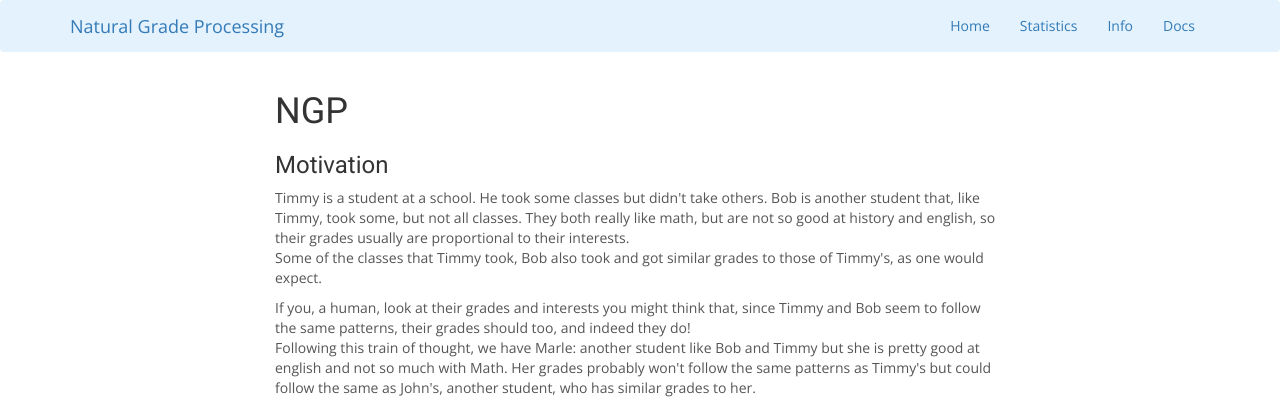
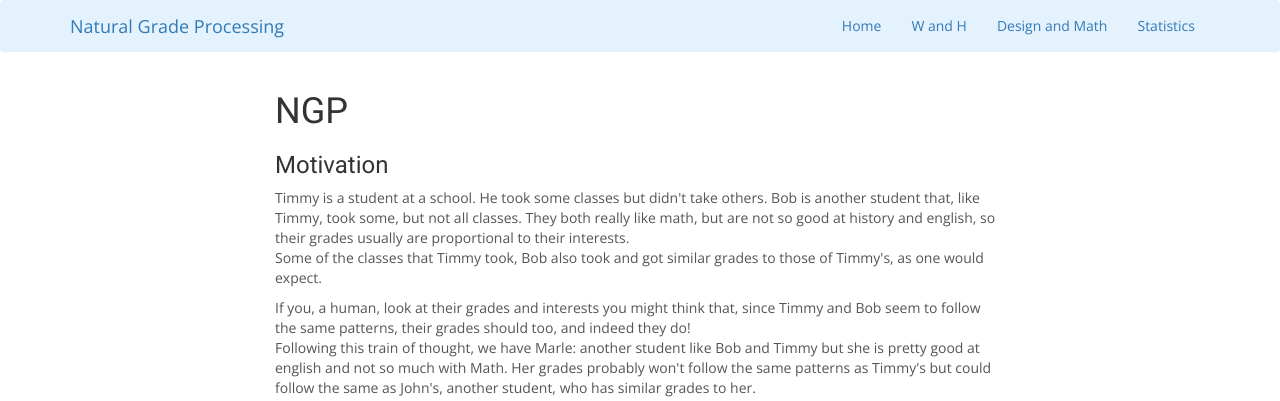
Before and after one commit to Maronato/NGP, a Django app: page / in a window 1280 px wide. Shown: the top 401 px of the page. Run offline with Django 3.2, Linux system fonts and the light colour scheme; some libraries are stand-ins or nearby versions.

Commit message:
commenting

```diff
--- a/interface/templates/base.html
+++ b/interface/templates/base.html
@@ -2,18 +2,20 @@
 <html>
 
 <head>
+	<!-- Load project's staticfiles -->
 	{% load staticfiles %}
 	<meta charset="utf-8">
 	<meta http-equiv="X-UA-Compatible" content="IE=edge">
 	<meta name="viewport" content="width=device-width, initial-scale=1">
-	<!-- The above 3 meta tags *must* come first in the head; any other head content must come *after* these tags -->
-	<meta name="description" content="">
-	<meta name="author" content="">
+	<meta name="description" content="Natural Grade Processing">
+	<meta name="author" content="Maronato">
 
 	<title>NGP</title>
 
 
 	<!-- Bootstrap core CSS -->
+	<!-- I load both bootstrap 4 and 3 because bootstrap 4 breaks some stuff in my code but I still want to use its cool colored navbars and tables -->
+	<!-- The pages are pretty lightweight so I can afford it -->
 	<link rel="stylesheet" href="https://maxcdn.bootstrapcdn.com/bootstrap/4.0.0-alpha.2/css/bootstrap.min.css" integrity="sha384-y3tfxAZXuh4HwSYylfB+J125MxIs6mR5FOHamPBG064zB+AFeWH94NdvaCBm8qnd" crossorigin="anonymous">
 	<link rel="stylesheet" href="https://maxcdn.bootstrapcdn.com/bootstrap/3.3.7/css/bootstrap.min.css" integrity="sha384-BVYiiSIFeK1dGmJRAkycuHAHRg32OmUcww7on3RYdg4Va+PmSTsz/K68vbdEjh4u" crossorigin="anonymous">
 
@@ -40,7 +42,7 @@
 	<!-- Page style -->
 	{% block extend_style %}{% endblock %}
 
-	<!-- Custom styles for this template -->
+	<!-- Custom styles for this template that aren't really used but could be in the future -->
 	<link href="https://fonts.googleapis.com/icon?family=Material+Icons" rel="stylesheet">
 	<link href="//maxcdn.bootstrapcdn.com/font-awesome/4.1.0/css/font-awesome.min.css" rel="stylesheet">
 
@@ -65,6 +67,7 @@
 </head>
 
 <body>
+	<!-- The navbar -->
 	<nav class="navbar navbar-light" style="background-color: #e3f2fd;">
 		<div class="container">
 			<div class="navbar-header">
@@ -83,18 +86,18 @@
 						</a>
 					</li>
 					<li>
-						<a href="/stats/">
-							Statistics
+						<a href="/example/">
+							W and H
 						</a>
 					</li>
 					<li>
 						<a href="/info/">
-							Info
+							Design and Math
 						</a>
 					</li>
 					<li>
-						<a href="/docs/">
-							Docs
+						<a href="/stats/">
+							Statistics
 						</a>
 					</li>
 				</ul>
@@ -102,8 +105,10 @@
 		</div>
 	</nav>
 
+	<!-- Pages displayed here -->
+	{% block content %}{% endblock %}
 
-	{% block content %}{% endblock %}
+	<!-- Footer -->
 	<footer class="site-footer col-md-12">
 		<p>
 			CS50's Final Project
--- a/interface/templates/example.html
+++ b/interface/templates/example.html
@@ -2,6 +2,8 @@
 {% block extend_scripts %}
 <script>
     $(document).ready(function() {
+
+        // When the document loads, use ajax to get predictions of values in #table and then load them onto #PredTable
         var table = $('#table').tableToJSON();
         var features = 2
         var eC = 0.001
--- a/interface/templates/index.html
+++ b/interface/templates/index.html
@@ -1,4 +1,6 @@
 {% extends "base.html" %} {% load staticfiles %} {% block content %}
+
+<!-- The html here is pretty straightfoward so no need to comment every line -->
 <div class="container">
     <div class="col-md-8 col-md-offset-2">
         <h1> NGP </h1>
@@ -261,13 +263,16 @@
 </div>
 
 <script>
+    // Initialize the editableTableWidget
     $('#table').editableTableWidget();
+    // Create validation rules (0 to 10 + '?')
     $('table td').on('validate', function(evt, newValue) {
         if ((newValue > 10 || isNaN(newValue) || newValue < 0 || newValue == "") && newValue != "?") {
             return false; // mark cell as invalid
         };
     });
 
+    // Function that talks to the server using ajax and generates predictions for the X matrix
     function predict() {
         var table = $('#table').tableToJSON();
         var features = $('#R option:selected').text();
--- a/interface/templates/math.html
+++ b/interface/templates/math.html
@@ -1,4 +1,6 @@
 {% extends "base.html" %} {% load staticfiles %} {% block extend_scripts %}
+
+<!-- Load MathJax and place it on the document's head-->
 <script type="text/x-mathjax-config">
     MathJax.Hub.Config({tex2jax: {inlineMath: [['$','$'], ['\\(','\\)']]}});
 </script>
```
Also changed, not shown: interface/templates/docs.html (deleted, +0 -7 lines), interface/templates/info.html (deleted, +0 -7 lines), interface/templates/stats.html (+6 -2 lines).
